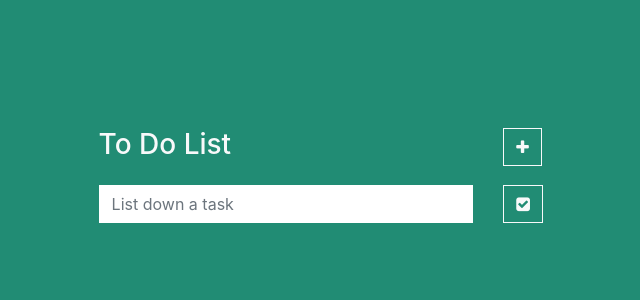
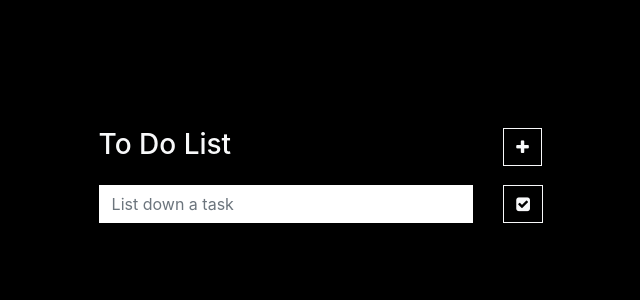
Before and after one commit to dsandeepchary/To-do-list-angular, an Angular app: page / in a window 1280 px wide. Shown: the top 300 px of the page, without its empty margins (253-893 px from the left). Built offline with nearby package versions, Linux system fonts and the light colour scheme.

Commit message:
Changing the background-color

```diff
--- a/src/styles.css
+++ b/src/styles.css
@@ -1,3 +1,3 @@
 body {
-    background-color: #218c74;
+    background-color: #000;
 }
```
